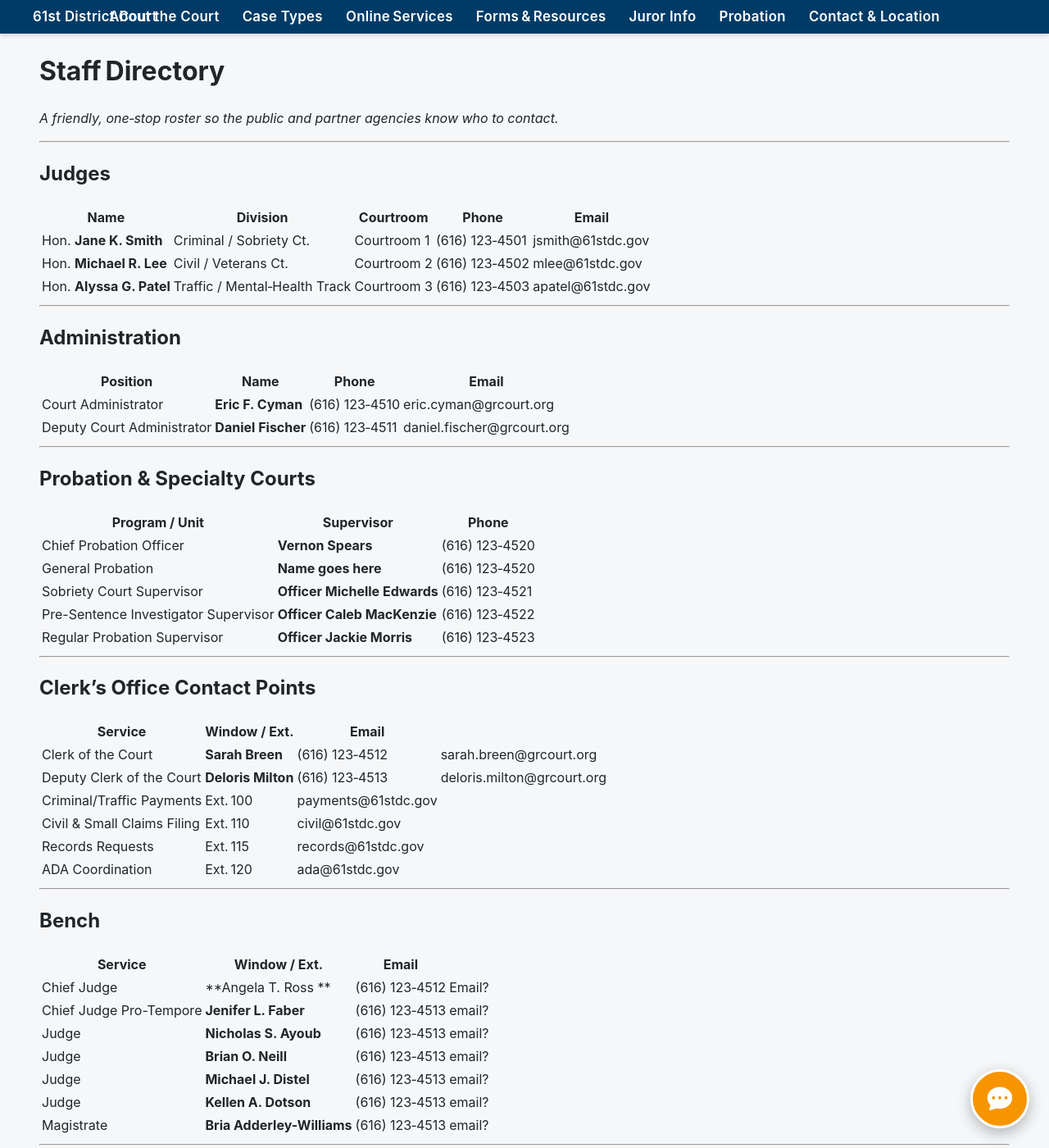
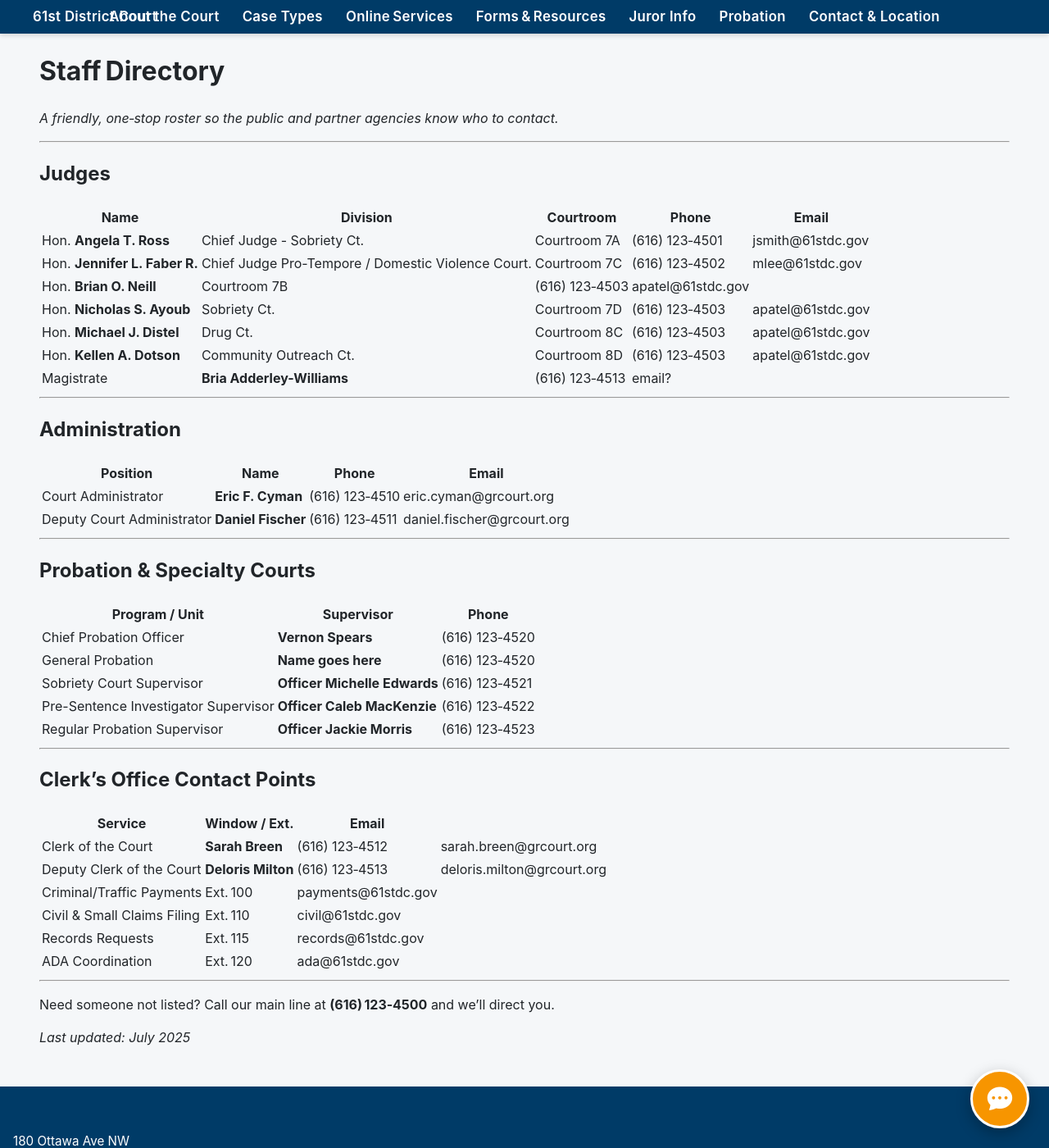
Before and after one commit to DrStern/DanFischer.github.io, a Jekyll site: the page built from staff-directory.md, in a window 1280 px wide and 1400 px high. Shown: the whole window at 82% size. Built offline with Jekyll 4.4.1, drawn with Linux system fonts in a browser that asks for light colours.

Commit message:
Update staff-directory.md

```diff
--- a/staff-directory.md
+++ b/staff-directory.md
@@ -14,9 +14,14 @@ _A friendly, one‑stop roster so the public and partner agencies know who to co
 
 | Name | Division | Courtroom | Phone | Email |
 |------|----------|-----------|-------|-------|
-| Hon. **Jane K. Smith** | Criminal / Sobriety Ct. | Courtroom 1 | (616) 123‑4501 | jsmith@61stdc.gov |
-| Hon. **Michael R. Lee** | Civil / Veterans Ct. | Courtroom 2 | (616) 123‑4502 | mlee@61stdc.gov |
-| Hon. **Alyssa G. Patel** | Traffic / Mental‑Health Track | Courtroom 3 | (616) 123‑4503 | apatel@61stdc.gov |
+| Hon. **Angela T. Ross** | Chief Judge - Sobriety Ct. | Courtroom 7A | (616) 123‑4501 | jsmith@61stdc.gov |
+| Hon. **Jennifer L. Faber R.** | Chief Judge Pro-Tempore / Domestic Violence Court. | Courtroom 7C | (616) 123‑4502 | mlee@61stdc.gov |
+| Hon. **Brian O. Neill** |  Courtroom 7B | (616) 123‑4503 | apatel@61stdc.gov |
+| Hon. **Nicholas S. Ayoub** |  Sobriety Ct. | Courtroom 7D | (616) 123‑4503 | apatel@61stdc.gov |
+| Hon. **Michael J. Distel** |  Drug Ct. | Courtroom 8C | (616) 123‑4503 | apatel@61stdc.gov |
+| Hon. **Kellen A. Dotson** |  Community Outreach Ct. | Courtroom 8D | (616) 123‑4503 | apatel@61stdc.gov |
+| Magistrate | **Bria Adderley-Williams** | (616) 123‑4513 | email? |
+
 
 ---
 
@@ -55,19 +60,7 @@ _A friendly, one‑stop roster so the public and partner agencies know who to co
 
 ---
 
-## Bench
 
-| Service | Window / Ext. | Email |
-|---------|---------------|-------|
-| Chief Judge | **Angela T. Ross ** | (616) 123‑4512 | Email? |
-| Chief Judge Pro-Tempore | **Jenifer L. Faber** | (616) 123‑4513 | email? |
-| Judge | **Nicholas S. Ayoub** | (616) 123‑4513 | email? |
-| Judge | **Brian O. Neill** | (616) 123‑4513 | email? |
-| Judge | **Michael J. Distel** | (616) 123‑4513 | email? |
-| Judge | **Kellen A. Dotson** | (616) 123‑4513 | email? |
-| Magistrate | **Bria Adderley-Williams** | (616) 123‑4513 | email? |
-
----
 
 Need someone not listed? Call our main line at **(616) 123‑4500** and we’ll direct you.
 
```
